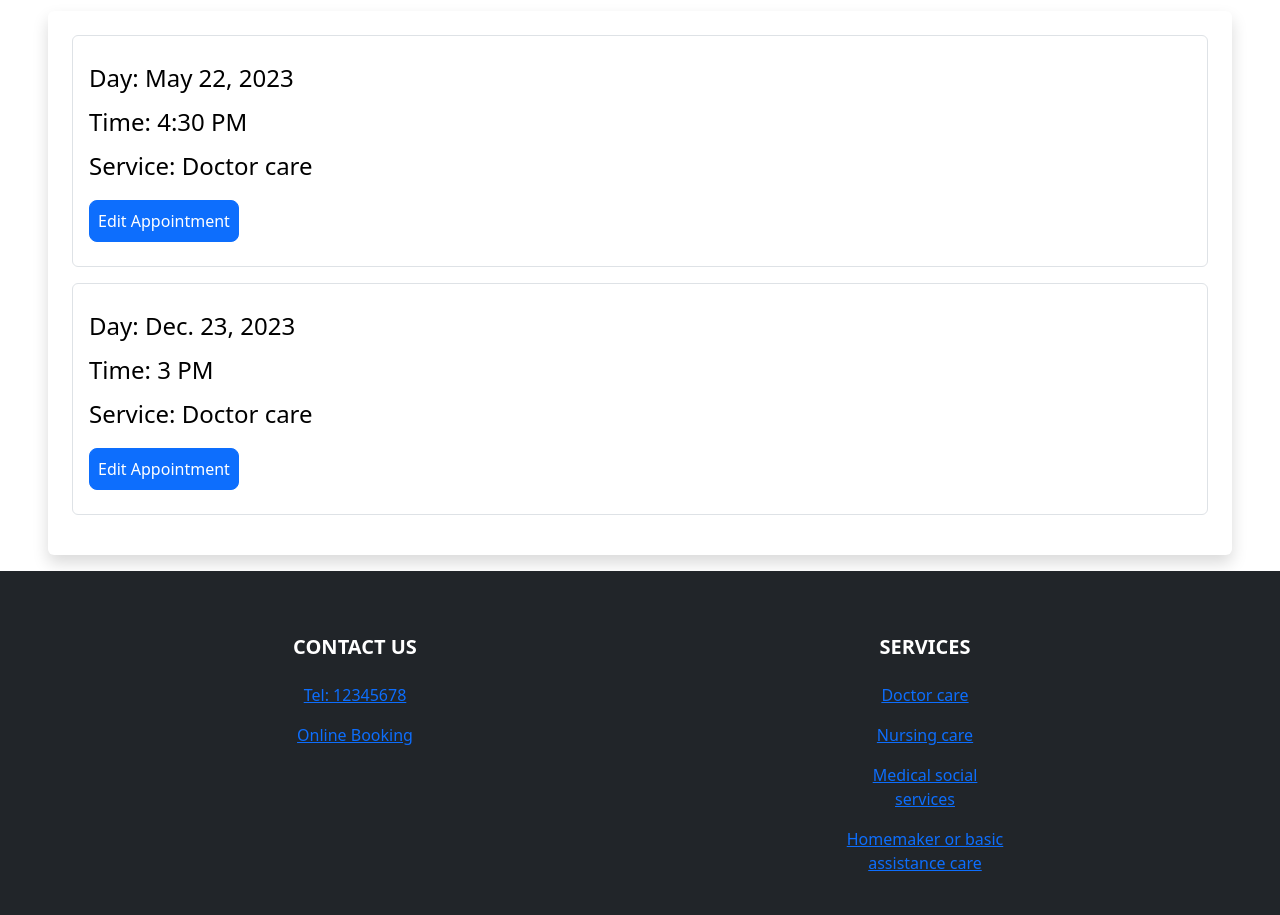
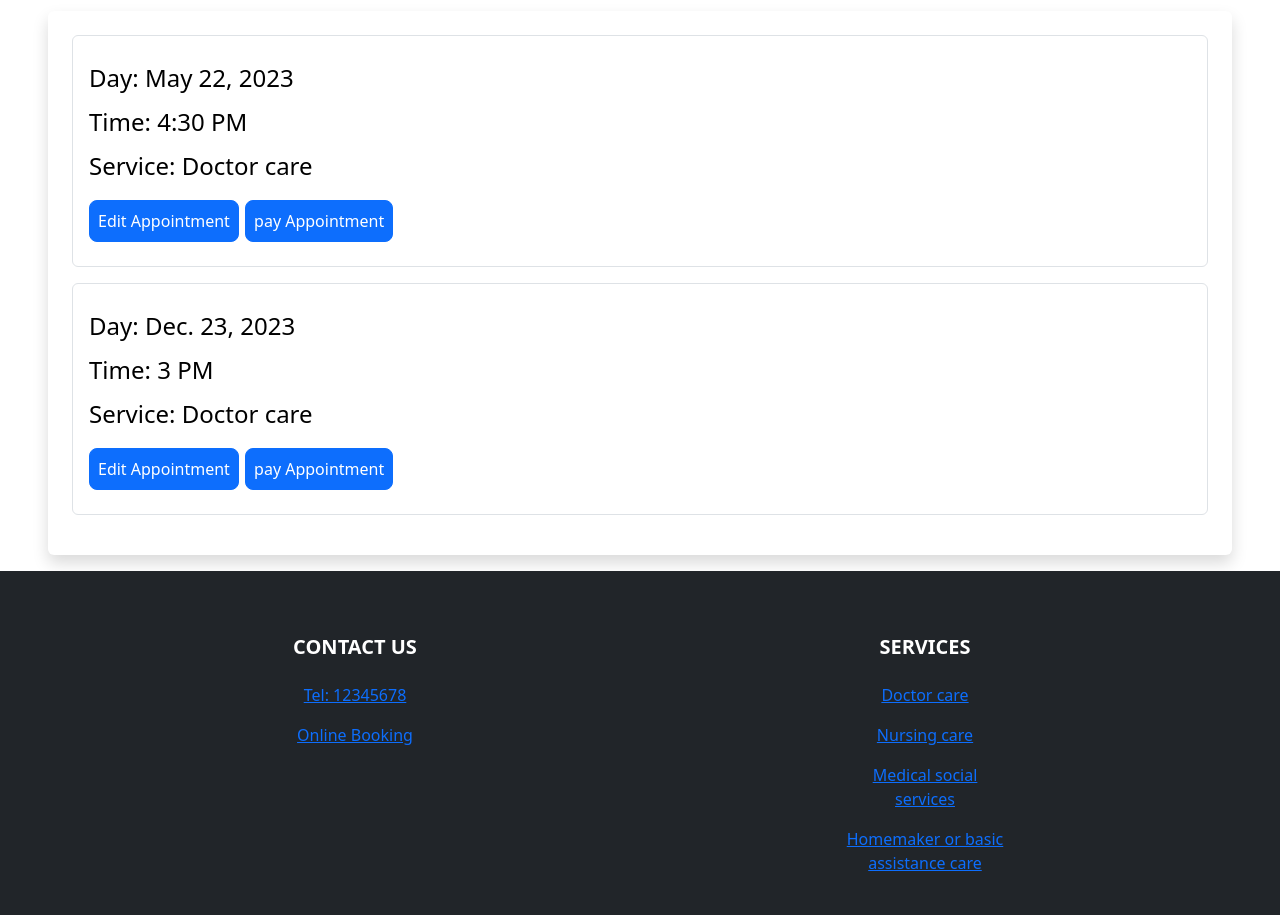
Before and after one commit to eslam7-star/cms, a Django app: template database/templates/userPanel.html in a window 1280 px wide. Shown: the part 1233-2148 px from the top of the page. Run offline with Django 3.2, Linux system fonts and the light colour scheme; the template is opened without the code that fills it: values that come from a table or form of the project are taken from there, others are empty; a user stored in the database is signed in; data comes from the database, SQL or seed files in the repository; both versions use the stored data as it was after the commit.

Commit message:
payment_edit

```diff
--- a/database/templates/userPanel.html
+++ b/database/templates/userPanel.html
@@ -32,6 +32,7 @@
             <p class="list-group mt-2">Service: {{ appointment.service }}</p>
             <div class="mt-3 mb-2">
                 <a class="btn btn-primary rounded-3 p-2" href="{% url 'userUpdate' appointment.id %}">Edit Appointment</a>
+                <a class="btn btn-primary rounded-3 p-2" href="#payment">pay Appointment</a>
             </div>
         </div>
         {% endfor %}
```
Also changed, not shown: db.sqlite3.
